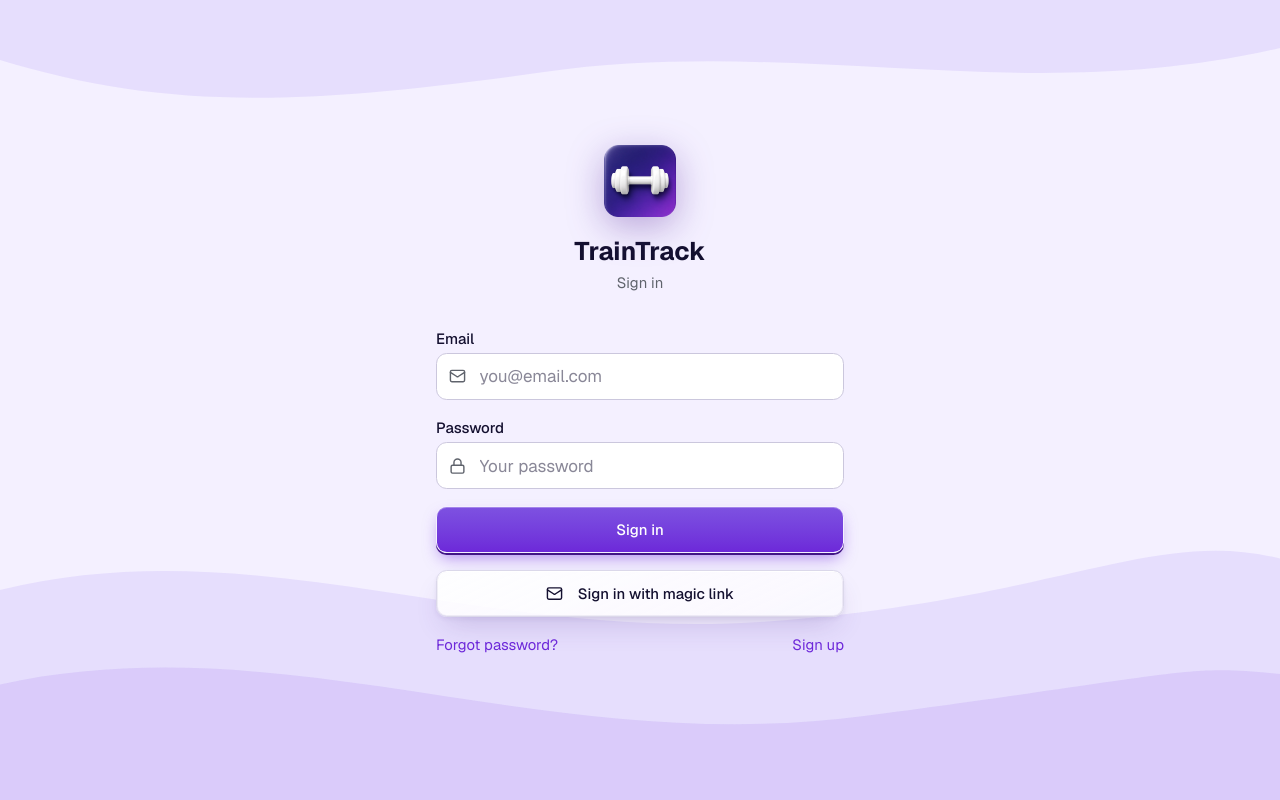
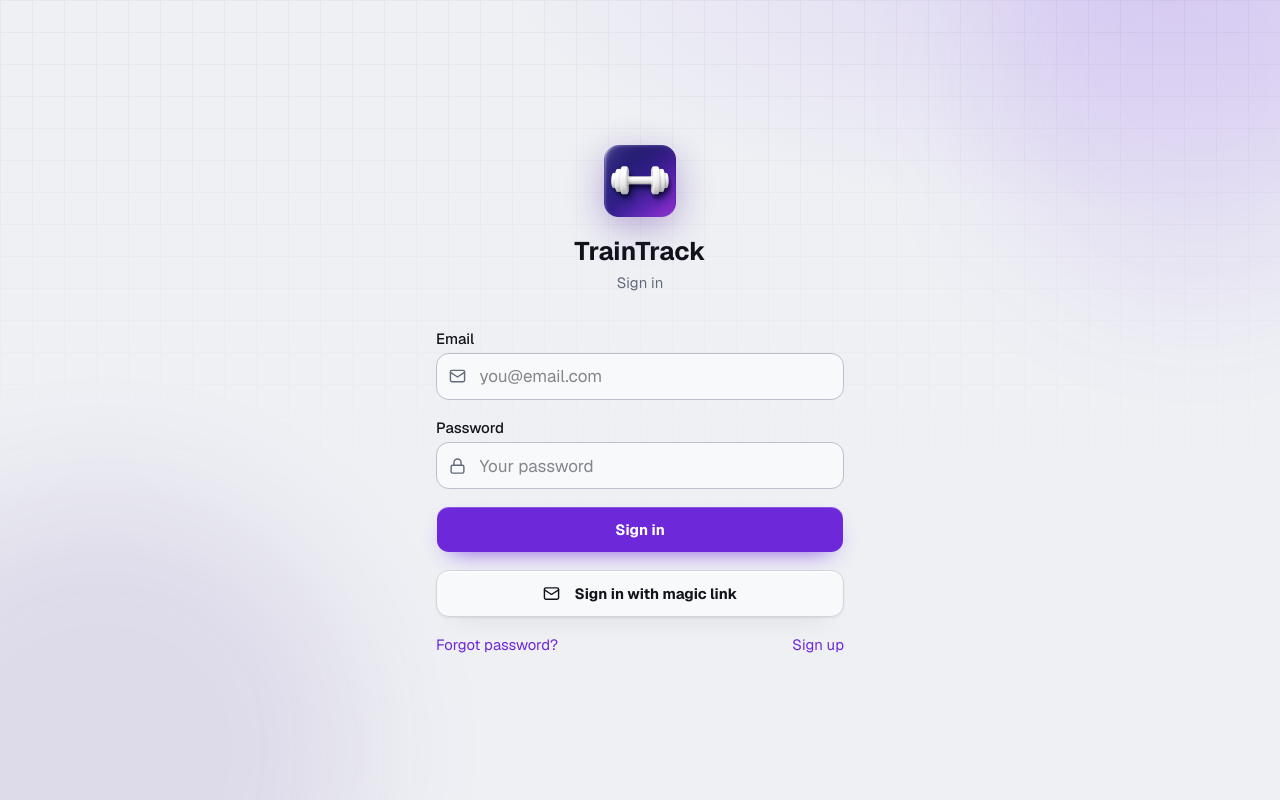
Before and after one commit to tbaudesson/traintrack, a Next.js app: page /en/auth/login in a window 1280 px wide. Built offline with nearby package versions, Linux system fonts and the light colour scheme; no server answers.

Commit message:
Introduce the Performance tactile visual system

```diff
--- a/src/app/[locale]/log/page.tsx
+++ b/src/app/[locale]/log/page.tsx
@@ -88,20 +88,20 @@ export default function TrainPage() {
     else setChoosing(true);
   }
 
-  const card = "t-surface flex min-w-0 flex-col gap-3 rounded-2xl p-4 ring-1 ring-foreground/5";
-  const label = "text-xs font-semibold tracking-widest text-accent-text uppercase";
+  const card = "t-panel flex min-w-0 flex-col gap-4 rounded-2xl p-5";
+  const label = "t-kicker";
 
   return (
     <>
       <PageHeader title={t("hubTitle")} />
-      <div className="mx-auto max-w-5xl space-y-6 p-4 pb-24">
+      <div className="mx-auto max-w-5xl space-y-8 p-4 pb-24 md:px-6 md:pt-7">
         {/* Three ways to train. */}
-        <div className="grid grid-cols-1 gap-3 md:grid-cols-3">
-          <section className="t-hero flex min-w-0 flex-col gap-3 rounded-3xl p-5" aria-labelledby="hub-planned">
+        <div className="grid grid-cols-1 gap-4 md:grid-cols-3">
+          <section className="t-hero flex min-w-0 flex-col gap-4 rounded-2xl p-5 md:min-h-80 md:p-6" aria-labelledby="hub-planned">
             <p id="hub-planned" className={label}>{t("planned")}</p>
             {session ? (
               <div className="min-w-0">
-                <h2 className="line-clamp-2 text-2xl leading-tight font-bold tracking-tight break-words">{session.day.name}</h2>
+                <h2 className="t-display mt-2 line-clamp-2 text-3xl break-words">{session.day.name}</h2>
                 <p className="mt-1 text-sm text-muted-foreground">
                   {session.program.name} · {dayDetail(session.day)}
                 </p>
@@ -110,7 +110,7 @@ export default function TrainPage() {
               <p className="text-sm text-muted-foreground">{t("plannedNone")}</p>
             )}
             <div className="mt-auto space-y-2">
-              <Button onClick={startPlanned} disabled={starting} className="w-full rounded-full">
+              <Button onClick={startPlanned} disabled={starting} className="w-full">
                 {starting ? (
                   <Loader2 className="size-4 animate-spin" aria-hidden="true" />
                 ) : session ? (
@@ -139,7 +139,7 @@ export default function TrainPage() {
             <p id="hub-free" className={label}>{t("free")}</p>
             <p className="text-sm text-muted-foreground">{t("freeHint")}</p>
             <div className="mt-auto space-y-2">
-              <Button className="w-full rounded-full" onClick={startFree} disabled={starting}>
+              <Button className="w-full" onClick={startFree} disabled={starting}>
                 <Plus className="size-4" aria-hidden="true" />
                 {t("newWorkout")}
               </Button>
@@ -160,7 +160,7 @@ export default function TrainPage() {
             <p id="hub-endurance" className={label}>{t("endurance")}</p>
             <p className="text-sm text-muted-foreground">{t("enduranceHint")}</p>
             <div className="mt-auto space-y-2">
-              <Button variant="outline" className="w-full rounded-full" onClick={() => setSportOpen(true)} disabled={starting}>
+              <Button variant="outline" className="w-full" onClick={() => setSportOpen(true)} disabled={starting}>
                 <Activity className="size-4" aria-hidden="true" />
                 {tc("newSession")}
               </Button>
@@ -184,7 +184,7 @@ export default function TrainPage() {
         {/* The rest, one tap away. */}
         <section className="space-y-2">
           <SectionHeading>{t("also")}</SectionHeading>
-          <div className="grid grid-cols-1 gap-2 md:grid-cols-2">
+          <div className="grid grid-cols-1 gap-3 md:grid-cols-2">
             <DetailRow href="/programs" icon={ClipboardList} tone="neutral" title={tn("programs")} />
             <DetailRow href="/exercises" icon={Dumbbell} tone="neutral" title={tn("exercises")} />
             <DetailRow href="/intervals" icon={Timer} tone="neutral" title={ti("title")} subtitle={ti("hint")} />
@@ -209,7 +209,7 @@ export default function TrainPage() {
 
         {/* Every day of one's programs, as this page offered before. */}
         {trainable.length > 0 && (
-          <details className="t-surface rounded-2xl px-4 py-1 ring-1 ring-foreground/5">
+          <details className="t-panel rounded-xl px-4 py-1">
             <summary className="flex min-h-11 cursor-pointer items-center gap-2 text-sm font-semibold">
               <Calendar className="size-4 text-accent-text" aria-hidden="true" />
               {t("allProgramDays")}
--- a/src/app/globals.css
+++ b/src/app/globals.css
@@ -32,6 +32,10 @@
   /* Themeable brand accent scale (text-accent-500, bg-accent-600, …) */
   --color-accent-text: var(--accent-text);
   --color-success-text: var(--success-text);
+  --color-performance: var(--performance);
+  --color-surface-1: var(--surface-1);
+  --color-surface-2: var(--surface-2);
+  --color-surface-3: var(--surface-3);
   --color-accent-50: var(--accent-50);
   --color-accent-100: var(--accent-100);
   --color-accent-200: var(--accent-200);
@@ -65,30 +69,30 @@
 }
 
 :root {
-  --background: oklch(0.962 0.022 298);
-  --foreground: oklch(0.2 0.06 285);
-  --card: oklch(1 0 0);
-  --card-foreground: oklch(0.145 0 0);
+  --background: #eef0f4;
+  --foreground: #11141b;
+  --card: #f8f9fb;
+  --card-foreground: #11141b;
   --popover: oklch(1 0 0);
   --popover-foreground: oklch(0.145 0 0);
   --primary: var(--accent-700);
   --primary-foreground: oklch(1 0 0);
-  --secondary: oklch(0.97 0 0);
-  --secondary-foreground: oklch(0.205 0 0);
-  --muted: oklch(0.94 0.018 295);
-  --muted-foreground: oklch(0.5 0.015 265);
+  --secondary: #e5e8ee;
+  --secondary-foreground: #252a35;
+  --muted: #e3e6ec;
+  --muted-foreground: #626a79;
   --accent: oklch(0.97 0 0);
   --accent-foreground: oklch(0.205 0 0);
   --destructive: oklch(0.577 0.245 27.325);
-  --border: oklch(0.89 0.025 295);
-  --input: oklch(0.84 0.03 295);
+  --border: #cfd4dd;
+  --input: #b9c0cc;
   --ring: var(--accent-500);
   --chart-1: oklch(0.87 0 0);
   --chart-2: oklch(0.556 0 0);
   --chart-3: oklch(0.439 0 0);
   --chart-4: oklch(0.371 0 0);
   --chart-5: oklch(0.269 0 0);
-  --radius: 0.625rem;
+  --radius: 0.75rem;
   --sidebar: oklch(0.985 0 0);
   --sidebar-foreground: oklch(0.145 0 0);
   --sidebar-primary: oklch(0.205 0 0);
@@ -100,7 +104,12 @@
 
   /* Accent used as text: readable on the page background for every accent. */
   --accent-text: var(--accent-700);
-  --success-text: oklch(0.45 0.13 155);
+  --success-text: #476f00;
+  --performance: #7da900;
+  --surface-1: #f8f9fb;
+  --surface-2: #eef0f4;
+  --surface-3: #e4e7ed;
+  --steel: #9298a6;
 
   /* Default accent: Violet */
   --accent-50: #f5f3ff;
@@ -116,20 +125,20 @@
   --accent-950: #2e1065;
 
   /* Relief: a lit top edge, a contact shadow and a soft tinted ambient one. */
-  --card-tint: oklch(0.975 0.008 290);
-  --lift: inset 0 1px 0 oklch(1 0 0), 0 1px 2px oklch(0.3 0.08 285 / 0.1), 0 8px 20px -6px oklch(0.35 0.1 285 / 0.16);
-  --lift-lg: inset 0 1px 0 oklch(1 0 0), 0 2px 4px oklch(0.3 0.08 285 / 0.1), 0 20px 40px -12px oklch(0.35 0.12 285 / 0.28);
+  --card-tint: #eef0f4;
+  --lift: inset 0 1px 0 rgb(255 255 255 / 0.85), 0 1px 2px rgb(11 13 18 / 0.08), 0 12px 28px -20px rgb(11 13 18 / 0.32);
+  --lift-lg: inset 0 1px 0 rgb(255 255 255 / 0.9), 0 2px 4px rgb(11 13 18 / 0.08), 0 24px 52px -28px rgb(11 13 18 / 0.42);
   --well: inset 0 1px 0 oklch(1 0 0 / 0.9), inset 0 -1px 2px oklch(0.4 0.1 285 / 0.1), 0 1px 3px oklch(0.3 0.08 285 / 0.14);
   --sunken: inset 0 1px 3px oklch(0.3 0.06 285 / 0.13), inset 0 0 0 1px oklch(0.3 0.06 285 / 0.06);
 
   /* Glass panels, and what lies behind them. */
-  --glass-1: oklch(1 0 0 / 0.92);
-  --glass-2: oklch(0.985 0.012 295 / 0.82);
+  --glass-1: rgb(248 249 251 / 0.96);
+  --glass-2: rgb(238 240 244 / 0.94);
   --glass-hi: oklch(1 0 0);
-  --glass-edge: oklch(0.55 0.1 295 / 0.1);
-  --glass-drop: 0 2px 4px oklch(0.4 0.12 295 / 0.08), 0 14px 30px -10px oklch(0.4 0.14 295 / 0.24);
-  --wave-1: oklch(0.86 0.07 298 / 0.45);
-  --wave-2: oklch(0.8 0.1 298 / 0.4);
+  --glass-edge: rgb(17 20 27 / 0.1);
+  --glass-drop: 0 12px 34px -24px rgb(11 13 18 / 0.45);
+  --wave-1: rgb(124 60 255 / 0.09);
+  --wave-2: rgb(124 60 255 / 0.05);
 
   /* The wheel menu */
   --arc-rim: color-mix(in oklab, var(--accent-500) 60%, transparent);
@@ -156,6 +165,10 @@
 }
 
 .dark {
+  --surface-1: #151820;
+  --surface-2: #1b1f29;
+  --surface-3: #242936;
+  --performance: #b7ff2a;
   --glass-1: oklch(0.33 0.05 282 / 0.62);
   --glass-2: oklch(0.23 0.045 280 / 0.62);
   --glass-hi: oklch(1 0 0 / 0.14);
@@ -183,23 +196,23 @@
   --nav-foreground: var(--foreground);
   --nav-accent: var(--accent-300);
   --nav-glow: color-mix(in oklab, var(--accent-400) 38%, transparent);
-  --background: oklch(0.165 0.045 278);
-  --foreground: oklch(0.985 0 0);
-  --card: oklch(0.235 0.04 280);
-  --card-foreground: oklch(0.985 0 0);
-  --popover: oklch(0.235 0.04 280);
-  --popover-foreground: oklch(0.985 0 0);
+  --background: #0b0d12;
+  --foreground: #f5f7fa;
+  --card: #151820;
+  --card-foreground: #f5f7fa;
+  --popover: #1b1f29;
+  --popover-foreground: #f5f7fa;
   --primary: var(--accent-400);
   --primary-foreground: var(--accent-950);
-  --secondary: oklch(0.27 0.04 280);
-  --secondary-foreground: oklch(0.985 0 0);
-  --muted: oklch(0.27 0.04 280);
-  --muted-foreground: oklch(0.78 0.025 285);
+  --secondary: #202530;
+  --secondary-foreground: #f5f7fa;
+  --muted: #202530;
+  --muted-foreground: #9298a6;
   --accent: oklch(0.269 0 0);
   --accent-foreground: oklch(0.985 0 0);
   --destructive: oklch(0.704 0.191 22.216);
-  --border: oklch(1 0 0 / 10%);
-  --input: oklch(1 0 0 / 15%);
+  --border: #303644;
+  --input: #414858;
   --ring: var(--accent-400);
   --chart-1: oklch(0.87 0 0);
   --chart-2: oklch(0.556 0 0);
@@ -222,6 +235,11 @@
   }
   body {
     @apply bg-background text-foreground;
+    min-height: 100dvh;
+    background-image:
+      radial-gradient(70% 45% at 88% -5%, color-mix(in oklab, var(--accent-600) 14%, transparent), transparent 70%),
+      linear-gradient(to bottom, color-mix(in oklab, var(--surface-2) 35%, transparent), transparent 24rem);
+    font-feature-settings: "ss01", "cv02", "cv11";
   }
   html {
     @apply font-sans;
@@ -232,8 +250,9 @@
   /* A glass panel: every card, row and tile. No blur here: long lists of
      blurred panels are what makes a phone stutter. */
   .t-surface {
-    background-image: linear-gradient(155deg, var(--glass-1), var(--glass-2));
-    box-shadow: inset 0 1px 0 var(--glass-hi), inset 0 0 0 1px var(--glass-edge), var(--glass-drop);
+    background: linear-gradient(145deg, color-mix(in oklab, var(--surface-1) 96%, white), var(--surface-1));
+    border: 1px solid var(--border);
+    box-shadow: var(--lift);
   }
   /* A coloured glow in the corner of a tile; --tile sets the colour. */
   .t-tile {
@@ -250,11 +269,13 @@
   .t-well { box-shadow: var(--well); }
   /* The session card: the one place worth a real blur. */
   .t-hero {
+    --muted-foreground: #b7bdc8;
+    --accent-text: #c5a8ff;
     background-image:
-      radial-gradient(80% 90% at 75% 45%, color-mix(in oklab, var(--accent-500) 22%, transparent), transparent),
-      linear-gradient(155deg, var(--glass-1), var(--glass-2));
-    box-shadow: inset 0 1px 0 var(--glass-hi), inset 0 0 0 1px var(--glass-edge), var(--glass-drop);
-    backdrop-filter: blur(14px) saturate(140%);
+      linear-gradient(120deg, color-mix(in oklab, var(--accent-950) 94%, #0b0d12), color-mix(in oklab, var(--accent-800) 80%, #151820));
+    color: #f5f7fa;
+    border: 1px solid color-mix(in oklab, var(--accent-400) 40%, transparent);
+    box-shadow: inset 0 1px 0 rgb(255 255 255 / 0.1), 0 24px 60px -32px color-mix(in oklab, var(--accent-700) 65%, transparent);
   }
   /* Hides the page behind the wheel and fades out above it. */
   .t-arc-scrim {
@@ -269,6 +290,26 @@
   .t-arc-hub { background: var(--arc-hub-bg); color: var(--arc-hub-fg); box-shadow: var(--arc-hub-ring); }
   .safe-area-pb {
     padding-bottom: env(safe-area-inset-bottom, 0px);
+  }
+  .t-kicker {
+    color: var(--accent-text);
+    font-size: 0.6875rem;
+    font-weight: 800;
+    letter-spacing: 0.16em;
+    text-transform: uppercase;
+  }
+  .t-display {
+    font-family: var(--font-geist), ui-sans-serif, system-ui, sans-serif;
+    font-weight: 850;
+    letter-spacing: -0.045em;
+    line-height: 0.96;
+  }
+  .t-metric { font-variant-numeric: tabular-nums slashed-zero; }
+  .t-performance { color: var(--performance); }
+  .t-panel {
+    background: var(--surface-1);
+    border: 1px solid var(--border);
+    box-shadow: var(--lift);
   }
 }
 
--- a/src/components/layout/PageBackdrop.tsx
+++ b/src/components/layout/PageBackdrop.tsx
@@ -1,14 +1,10 @@
-/** The soft waves behind every page, drawn once and fixed while pages scroll. */
+/** A restrained technical field: depth without competing with the content. */
 export function PageBackdrop() {
   return (
     <div aria-hidden="true" className="pointer-events-none fixed inset-0 -z-10 overflow-hidden">
-      <svg viewBox="0 0 400 320" preserveAspectRatio="none" className="absolute inset-x-0 bottom-0 h-[42vh] w-full">
-        <path className="t-wave-1" d="M0 120C80 60 150 170 240 150S360 60 400 90V320H0Z" />
-        <path className="t-wave-2" d="M0 210C90 150 170 280 270 240S370 190 400 200V320H0Z" />
-      </svg>
-      <svg viewBox="0 0 400 120" preserveAspectRatio="none" className="absolute inset-x-0 top-0 h-[18vh] w-full">
-        <path className="t-wave-1" d="M0 0H400V40C320 90 250 30 170 60S50 90 0 50Z" />
-      </svg>
+      <div className="absolute inset-0 opacity-[0.035] dark:opacity-[0.07]" style={{ backgroundImage: "linear-gradient(var(--foreground) 1px, transparent 1px), linear-gradient(90deg, var(--foreground) 1px, transparent 1px)", backgroundSize: "32px 32px", maskImage: "linear-gradient(to bottom, black, transparent 72%)" }} />
+      <div className="absolute -right-28 -top-28 size-96 rounded-full bg-accent-600/10 blur-3xl" />
+      <div className="absolute -bottom-48 -left-36 size-[30rem] rounded-full bg-accent-900/10 blur-3xl" />
     </div>
   );
 }
--- a/src/components/layout/PageHeader.tsx
+++ b/src/components/layout/PageHeader.tsx
@@ -17,8 +17,8 @@ export function PageHeader({ title, showBack = false, actions }: PageHeaderProps
   const tc = useTranslations("common");
 
   return (
-    <header className="sticky top-0 z-40 rounded-b-3xl border-b border-border bg-card/70 shadow-[0_6px_16px_-10px_oklch(0.3_0.1_285/0.3)] px-4 py-3 backdrop-blur-sm">
-      <div className="mx-auto flex max-w-lg flex-wrap items-center gap-x-3 gap-y-2">
+    <header className="sticky top-0 z-40 border-b border-border/80 bg-background/88 px-4 py-3 backdrop-blur-xl">
+      <div className="mx-auto flex max-w-5xl flex-wrap items-center gap-x-3 gap-y-2">
         {showBack && (
           <Button
             variant="ghost"
@@ -30,7 +30,7 @@ export function PageHeader({ title, showBack = false, actions }: PageHeaderProps
             <ArrowLeft className="h-5 w-5" aria-hidden="true" />
           </Button>
         )}
-        <h1 className="max-w-full min-w-0 flex-auto truncate text-lg font-semibold">{title}</h1>
+        <h1 className="t-display max-w-full min-w-0 flex-auto truncate text-xl">{title}</h1>
         <SyncStatus />
         {actions && <div className="ml-auto flex flex-wrap items-center justify-end gap-2">{actions}</div>}
       </div>
--- a/src/components/ui/button.tsx
+++ b/src/components/ui/button.tsx
@@ -4,13 +4,13 @@ import { cva, type VariantProps } from "class-variance-authority"
 import { cn } from "@/lib/utils"
 
 const buttonVariants = cva(
-  "group/button inline-flex shrink-0 items-center justify-center rounded-lg border border-transparent bg-clip-padding text-sm font-medium whitespace-nowrap transition-all outline-none select-none focus-visible:border-ring focus-visible:ring-3 focus-visible:ring-ring/50 active:not-aria-[haspopup]:translate-y-px disabled:pointer-events-none disabled:opacity-50 aria-invalid:border-destructive aria-invalid:ring-3 aria-invalid:ring-destructive/20 dark:aria-invalid:border-destructive/50 dark:aria-invalid:ring-destructive/40 [&_svg]:pointer-events-none [&_svg]:shrink-0 [&_svg:not([class*='size-'])]:size-4",
+  "group/button inline-flex shrink-0 items-center justify-center rounded-lg border border-transparent bg-clip-padding text-sm font-bold whitespace-nowrap transition-all outline-none select-none focus-visible:border-ring focus-visible:ring-3 focus-visible:ring-ring/50 active:not-aria-[haspopup]:translate-y-px disabled:pointer-events-none disabled:opacity-50 aria-invalid:border-destructive aria-invalid:ring-3 aria-invalid:ring-destructive/20 dark:aria-invalid:border-destructive/50 dark:aria-invalid:ring-destructive/40 [&_svg]:pointer-events-none [&_svg]:shrink-0 [&_svg:not([class*='size-'])]:size-4",
   {
     variants: {
       variant: {
         // Lit from above, with a darker lip underneath, so it reads as a key.
         default:
-          "bg-linear-to-b from-[color-mix(in_oklab,var(--primary)_86%,white)] to-primary text-primary-foreground shadow-[inset_0_1px_0_oklch(1_0_0/0.3),0_2px_0_color-mix(in_oklab,var(--primary)_70%,black),0_8px_16px_-4px_color-mix(in_oklab,var(--primary)_55%,transparent)] hover:brightness-105 active:translate-y-px active:shadow-[inset_0_1px_0_oklch(1_0_0/0.3),0_1px_0_color-mix(in_oklab,var(--primary)_70%,black)]",
+          "bg-primary text-primary-foreground shadow-[inset_0_1px_0_rgb(255_255_255/0.22),0_10px_24px_-14px_var(--primary)] hover:brightness-110 active:translate-y-px",
         outline:
           "t-surface border-border hover:text-foreground active:translate-y-px aria-expanded:bg-muted aria-expanded:text-foreground dark:border-input",
         secondary:
--- a/src/components/ui/card.tsx
+++ b/src/components/ui/card.tsx
@@ -12,7 +12,7 @@ function Card({
       data-slot="card"
       data-size={size}
       className={cn(
-        "group/card flex flex-col gap-4 t-surface overflow-hidden rounded-2xl py-4 text-sm text-card-foreground ring-1 ring-foreground/5 has-data-[slot=card-footer]:pb-0 has-[>img:first-child]:pt-0 data-[size=sm]:gap-3 data-[size=sm]:py-3 data-[size=sm]:has-data-[slot=card-footer]:pb-0 *:[img:first-child]:rounded-t-xl *:[img:last-child]:rounded-b-xl",
+        "group/card flex flex-col gap-4 t-surface overflow-hidden rounded-xl py-4 text-sm text-card-foreground has-data-[slot=card-footer]:pb-0 has-[>img:first-child]:pt-0 data-[size=sm]:gap-3 data-[size=sm]:py-3 data-[size=sm]:has-data-[slot=card-footer]:pb-0 *:[img:first-child]:rounded-t-xl *:[img:last-child]:rounded-b-xl",
         className
       )}
       {...props}
--- a/src/components/ui/detail-row.tsx
+++ b/src/components/ui/detail-row.tsx
@@ -59,8 +59,8 @@ export function DetailRow({
     </>
   );
   const className = cn(
-    "flex min-h-16 w-full items-center gap-3 t-surface rounded-2xl px-4 py-3 text-left text-sm ring-1 ring-foreground/5",
-    interactive && "transition-transform active:scale-[0.99]"
+    "flex min-h-16 w-full items-center gap-3 t-surface rounded-xl px-4 py-3 text-left text-sm",
+    interactive && "transition-[transform,border-color,background-color] hover:border-accent-500/40 active:scale-[0.99] motion-reduce:transition-none"
   );
 
   if (href) return <Link href={href} className={className}>{body}</Link>;
--- a/src/components/ui/page-parts.tsx
+++ b/src/components/ui/page-parts.tsx
@@ -9,7 +9,7 @@
 import type { ComponentType, ReactNode } from "react";
 
 export function SectionHeading({ children }: { children: ReactNode }) {
-  return <h2 className="text-base font-semibold tracking-tight text-foreground">{children}</h2>;
+  return <h2 className="t-kicker text-foreground">{children}</h2>;
 }
 
 export function EmptyState({
```
Also changed, not shown: src/app/[locale]/page.tsx (+15 -15 lines).
